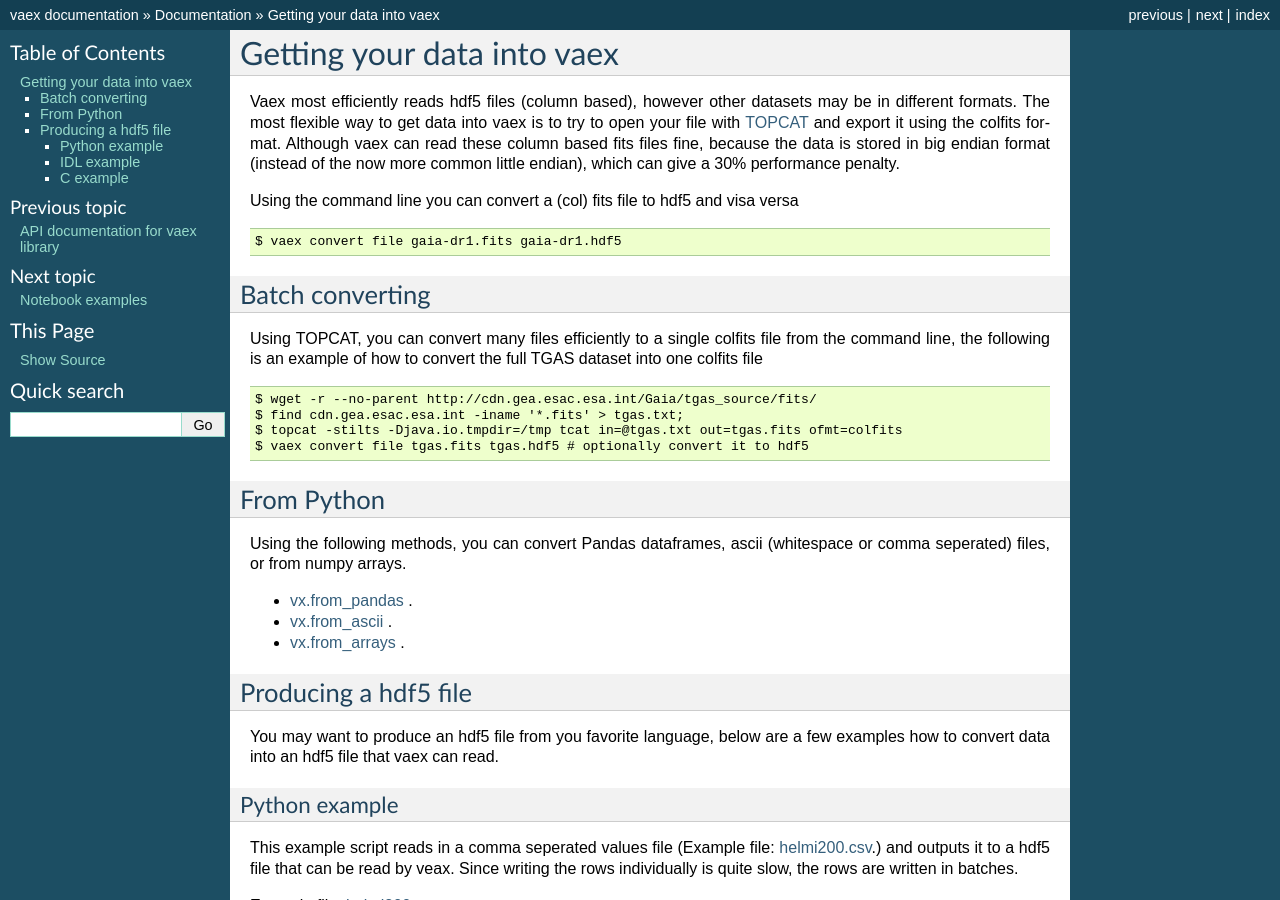
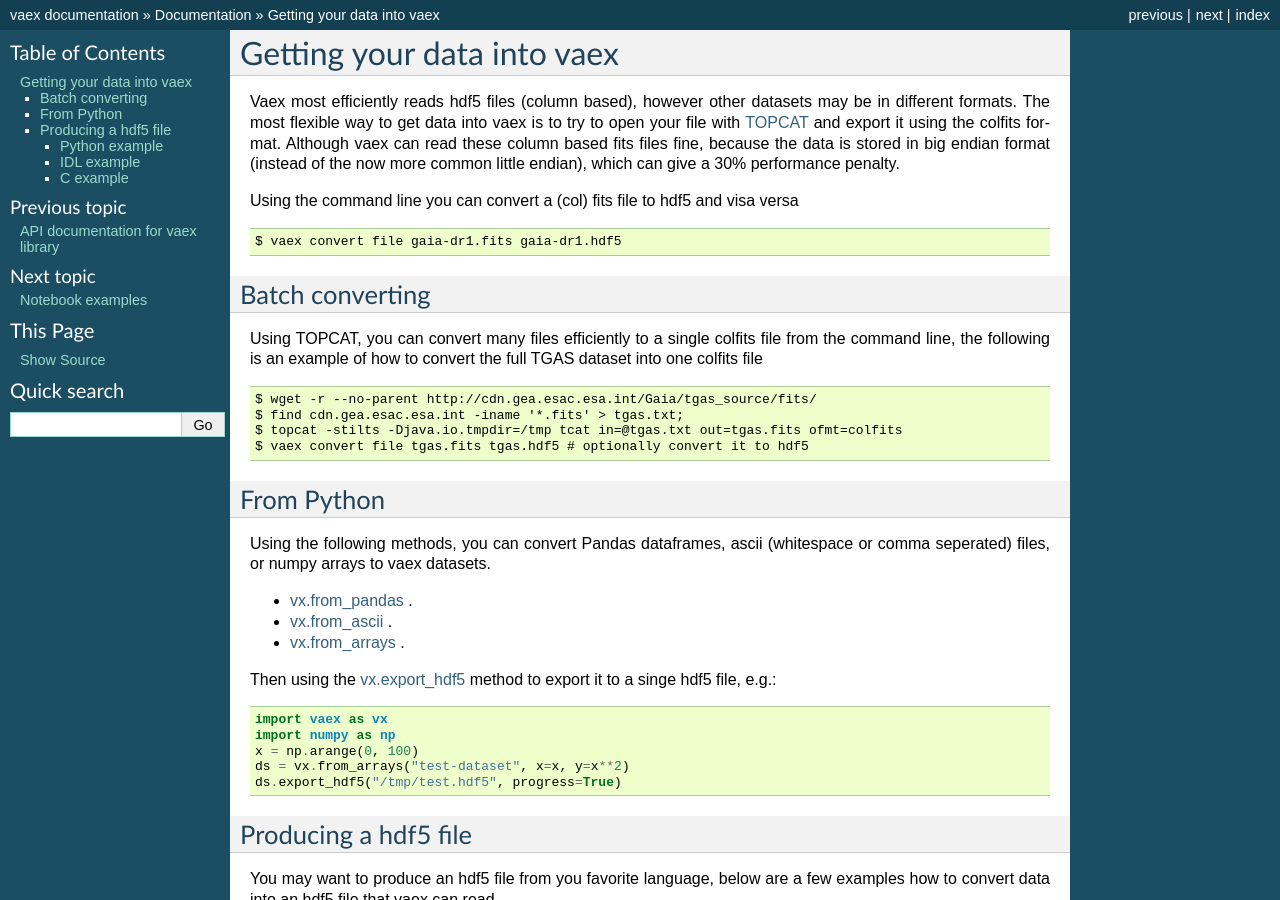
Before and after one commit to vaexio/vaex, a Sphinx documentation site: the page built from docs/source/getting_data_in_vaex.rst, in a window 1280 px wide and 900 px high. Built offline with Sphinx 7.4.7, drawn with Linux system fonts in a browser that asks for light colours; pages that are not in the unit, such as notebooks, are missing from menus; the version number could not be read and is left out.

Commit message:
example using numpy arrays

```diff
--- a/docs/source/getting_data_in_vaex.rst
+++ b/docs/source/getting_data_in_vaex.rst
@@ -25,11 +25,22 @@ Using TOPCAT, you can convert many files efficiently to a single colfits file fr
 From Python
 -----------
 
-Using the following methods, you can convert Pandas dataframes, ascii (whitespace or comma seperated) files, or from numpy arrays.
+Using the following methods, you can convert Pandas dataframes, ascii (whitespace or comma seperated) files, or numpy arrays to vaex datasets.
 
 * `vx.from_pandas <api.html#vaex.from_pandas>`_ .
 * `vx.from_ascii <api.html#vaex.from_ascii>`_ .
 * `vx.from_arrays <api.html#vaex.from_arrays>`_ .
+
+Then using the `vx.export_hdf5 <api.html#vaex.dataset.DatasetLocal.export_hdf5>`_ method to export it to a singe hdf5 file, e.g.:
+
+.. code-block:: python
+
+    import vaex as vx
+    import numpy as np
+    x = np.arange(0, 100)
+    ds = vx.from_arrays("test-dataset", x=x, y=x**2)
+    ds.export_hdf5("/tmp/test.hdf5", progress=True)
+
 
 
 Producing a hdf5 file
```
